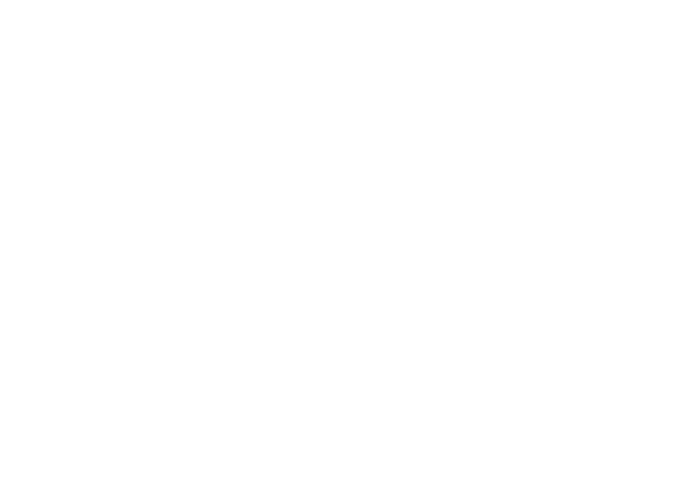
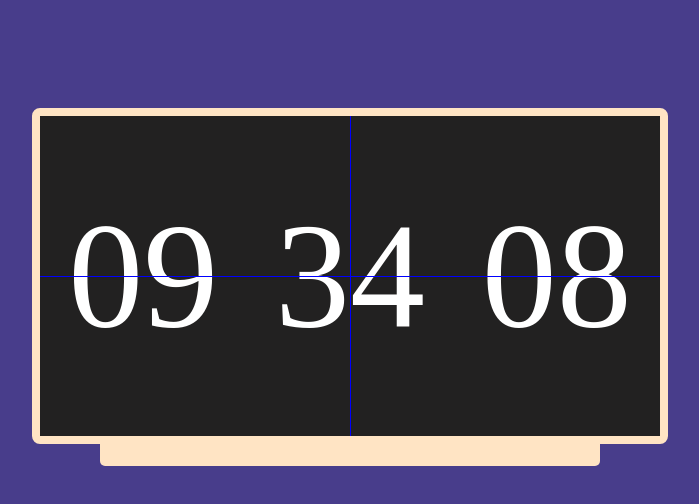
Before and after one commit to milad-ramavandi/clock, a website: page index.html in a window 1280 px wide. Shown: the whole page, without its empty margins (290-989 px from the left). Drawn offline with Linux system fonts and the light colour scheme.

Commit message:
third commit

```diff
--- a/app.js
+++ b/app.js
@@ -18,4 +18,4 @@ function displayClock() {
     }
     setTimeout(displayClock, 1000);
 }
-// displayClock()
+displayClock();
--- a/app.ts
+++ b/app.ts
@@ -1,6 +1,6 @@
-const hourElement = document.querySelector('.hourElement') as HTMLSpanElement;
-const minuteELement = document.querySelector('.minuteElement') as HTMLSpanElement;
-const secondElement = document.querySelector('.secondElement') as HTMLSpanElement;
+const hourElement = document.querySelector('.hourElement') as HTMLDivElement;
+const minuteELement = document.querySelector('.minuteElement') as HTMLDivElement;
+const secondElement = document.querySelector('.secondElement') as HTMLDivElement;
 
 
 function displayClock() {
--- /dev/null
+++ b/index.css
@@ -0,0 +1,65 @@
+body {
+  display: flex;
+  align-items: center;
+  justify-content: center;
+  background-color: darkslateblue;
+}
+.parent-container {
+  position: relative;
+  margin-top: 100px;
+}
+.parent-container::after {
+  content: "";
+  position: absolute;
+  top: 50%;
+  width: 620px;
+  height: 1px;
+  margin-left: 8px;
+  background-color: blue;
+}
+.container {
+  position: relative;
+  width: 620px;
+  height: 320px;
+  border-radius: 8px;
+  border: 8px solid bisque;
+  background-color: rgb(34, 33, 33);
+  display: flex;
+  align-items: center;
+  justify-content: space-around;
+  font-size: 150px;
+}
+.container::after {
+  content: "";
+  position: absolute;
+  top: 100%;
+  width: 500px;
+  height: 30px;
+  border-bottom-left-radius: 5px;
+  border-bottom-right-radius: 5px;
+  background-color: bisque;
+}
+.container::before {
+  content: "";
+  position: absolute;
+  left: 50%;
+  width: 1px;
+  height: 320px;
+  background-color: blue;
+}
+.hourElement,
+.minuteElement,
+.secondElement {
+  flex: 33.33%;
+  display: flex;
+  flex-direction: column;
+  align-items: center;
+  justify-content: center;
+  height: inherit;
+  color: white;
+}
+
+.bottom {
+  background-color: rgb(58, 56, 56);
+  color: white;
+}
--- a/index.html
+++ b/index.html
@@ -4,9 +4,16 @@
     <meta charset="UTF-8">
     <meta name="viewport" content="width=device-width, initial-scale=1.0">
     <title>Document</title>
+    <link rel="stylesheet" href="index.css">
 </head>
 <body>
-    <p><span class="hourElement"></span>:<span class="minuteElement"></span>:<span class="secondElement"></span></p>
+    <div class="parent-container">
+        <div class="container">
+            <div class="hourElement"></div>
+            <div class="minuteElement"></div>
+            <div class="secondElement"></div>
+        </div>
+    </div>
     <script src="app.js"></script>
 </body>
 </html>
```
